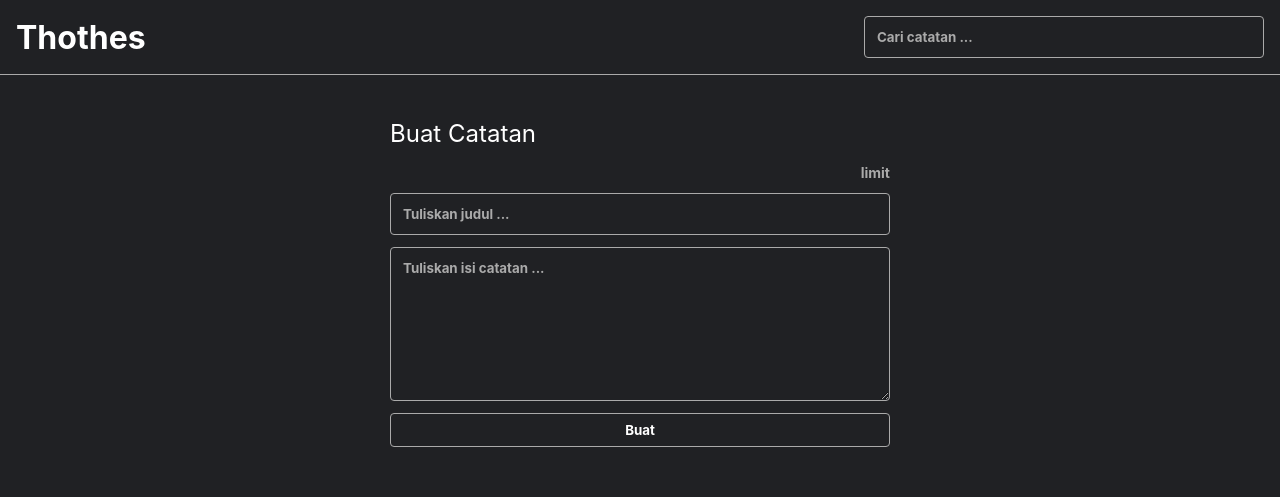
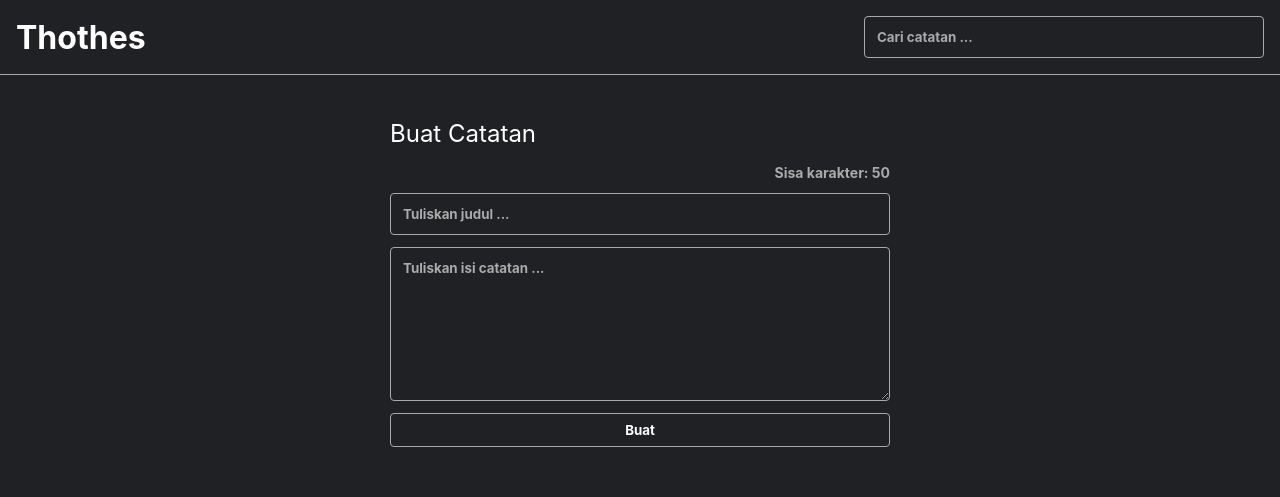
Before and after one commit to gifariarsal/personal-notes, a React (Vite) app: page / in a window 1280 px wide. Shown: the top 497 px of the page. Built offline with nearby package versions, Linux system fonts and the light colour scheme.

Commit message:
add feature to limit and show remaining title

```diff
--- a/src/components/NoteInput.jsx
+++ b/src/components/NoteInput.jsx
@@ -2,13 +2,71 @@ import React from "react";
 import NoteInputTitle from "./NoteInputTitle";
 import NoteInputBody from "./NoteInputBody";
 
-const NoteInput = ({ onAddNote }) => {
-  return (
-    <div className="note-input">
-      <NoteInputTitle />
-      <NoteInputBody onAddNote={onAddNote} />
-    </div>
-  );
-};
+class NoteInput extends React.Component {
+  constructor(props) {
+    super(props);
+
+    this.state = {
+      title: "",
+      body: "",
+      remainingTitle: 50,
+    };
+
+    this.onTitleChangeHandler = this.onTitleChangeHandler.bind(this);
+    this.onBodyChangeHandler = this.onBodyChangeHandler.bind(this);
+    this.onAddNoteHandler = this.onAddNoteHandler.bind(this);
+  }
+
+  onTitleChangeHandler(event) {
+    const newTitle = event.target.value;
+    const maxLength = 50;
+
+    const truncatedTitle = newTitle.slice(0, maxLength);
+    const remainingTitle = Math.max(maxLength - newTitle.length, 0);
+
+    this.setState(() => ({
+      title: truncatedTitle,
+      remainingTitle: remainingTitle,
+    }));
+  }
+
+  onBodyChangeHandler(event) {
+    this.setState(() => ({
+      body: event.target.value,
+    }));
+  }
+
+  onAddNoteHandler(event) {
+    event.preventDefault();
+    this.props.onAddNote({
+      title: this.state.title,
+      body: this.state.body,
+    });
+
+    this.setState(() => ({
+      title: "",
+      body: "",
+      remainingTitle: 50,
+    }));
+  }
+
+  render() {
+    const isTitleMaxLengthReached = this.state.remainingTitle === 0;
+
+    return (
+      <div className="note-input">
+        <NoteInputTitle remainingTitle={this.state.remainingTitle} />
+        <NoteInputBody
+          title={this.state.title}
+          body={this.state.body}
+          onTitleChange={this.onTitleChangeHandler}
+          onBodyChange={this.onBodyChangeHandler}
+          onAddNote={this.onAddNoteHandler}
+          isTitleMaxLengthReached={isTitleMaxLengthReached}
+        />
+      </div>
+    );
+  }
+}
 
 export default NoteInput;
--- a/src/components/NoteInputBody.jsx
+++ b/src/components/NoteInputBody.jsx
@@ -1,57 +1,13 @@
 import React from "react";
 
-class NoteInputBody extends React.Component {
-  constructor(props) {
-    super(props);
-
-    this.state = {
-      title: "",
-      body: "",
-    };
-
-    this.onTitleChangeHandler = this.onTitleChangeHandler.bind(this);
-    this.onBodyChangeHandler = this.onBodyChangeHandler.bind(this);
-    this.onAddNoteHandler = this.onAddNoteHandler.bind(this);
-  }
-
-  onTitleChangeHandler(event) {
-    this.setState(() => {
-      return {
-        title: event.target.value,
-      };
-    });
-  }
-
-  onBodyChangeHandler(event) {
-    this.setState(() => {
-      return {
-        body: event.target.value,
-      };
-    });
-  }
-
-  onAddNoteHandler(event) {
-    event.preventDefault();
-    this.props.onAddNote(this.state)
-  }
-  render() {
-    return (
-      <form className="note-input__body" onSubmit={this.onAddNoteHandler}>
-        <input
-          placeholder="Tuliskan judul ..."
-          value={this.state.title}
-          onChange={this.onTitleChangeHandler}
-        />
-        <textarea
-          placeholder="Tuliskan isi catatan ..."
-          rows={8}
-          value={this.state.body}
-          onChange={this.onBodyChangeHandler}
-        />
-        <button type="submit">Buat</button>
-      </form>
-    );
-  }
-}
+const NoteInputBody = ({ title, body, onTitleChange, onBodyChange, onAddNote }) => {
+  return (
+    <form className="note-input__body" onSubmit={onAddNote}>
+      <input placeholder="Tuliskan judul ..." value={title} onChange={onTitleChange} />
+      <textarea placeholder="Tuliskan isi catatan ..." value={body} onChange={onBodyChange} rows={8} />
+      <button type="submit">Buat</button>
+    </form>
+  );
+};
 
 export default NoteInputBody;
--- a/src/components/NoteInputTitle.jsx
+++ b/src/components/NoteInputTitle.jsx
@@ -1,10 +1,10 @@
 import React from "react";
 
-const NoteInputTitle = () => {
+const NoteInputTitle = ({ remainingTitle }) => {
   return (
     <div className="note-input__title">
       <h2>Buat Catatan</h2>
-      <p className="note-input__title__char-limit">limit</p>
+      <p className="note-input__title__char-limit">Sisa karakter: {remainingTitle}</p>
     </div>
   );
 };
```
